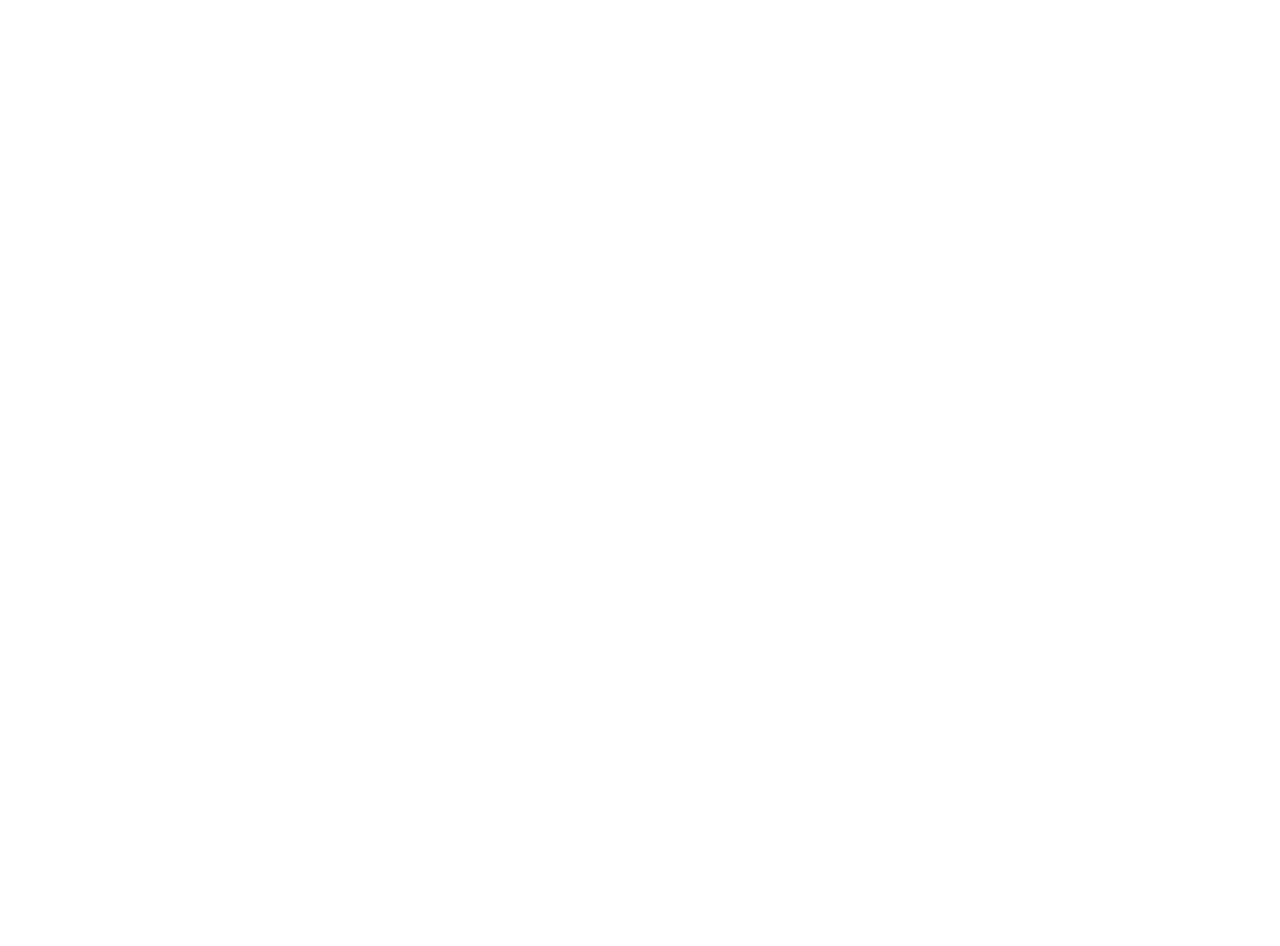
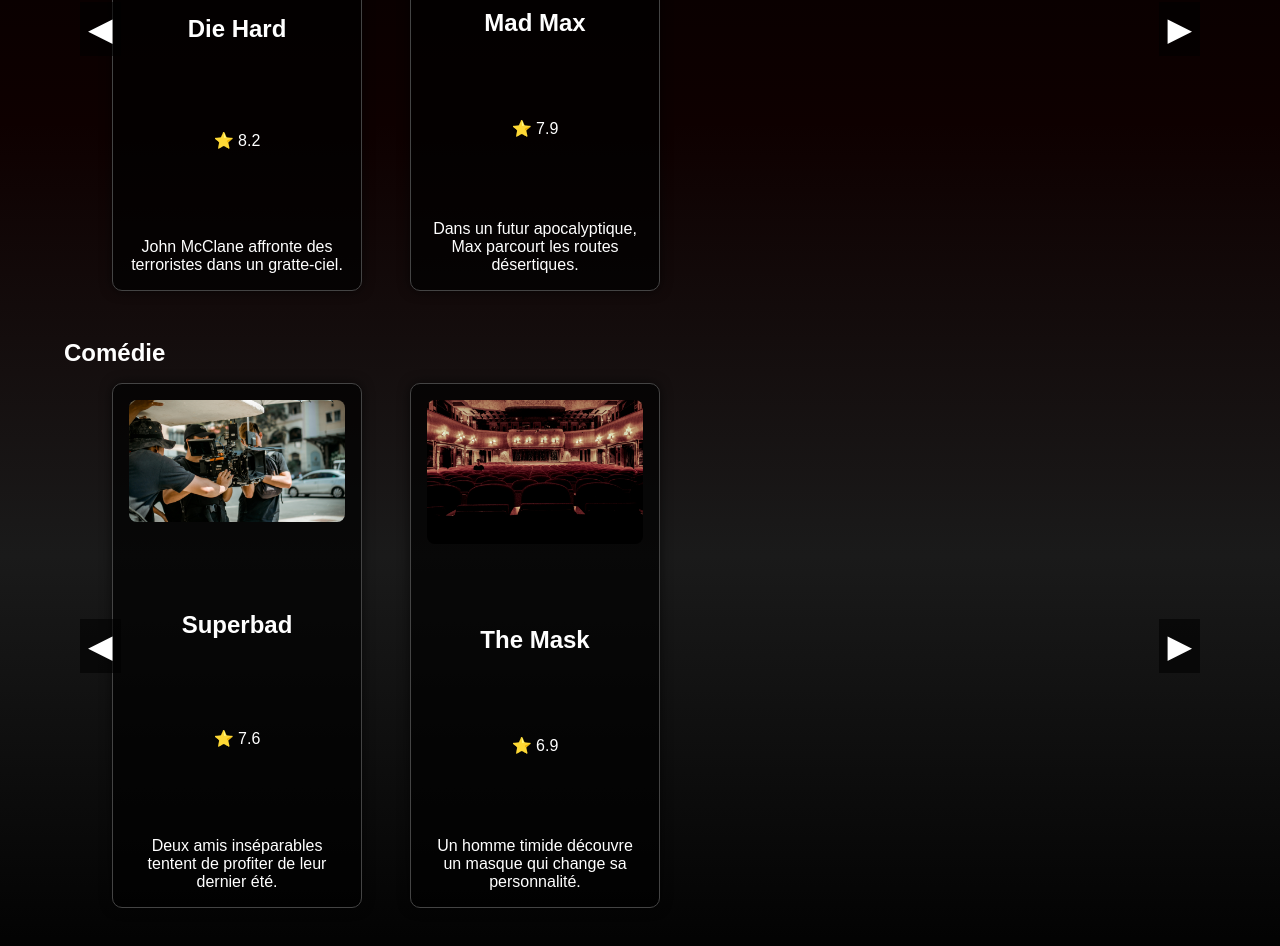
Before and after one commit to vincent-devFullStack/flexstream, a Next.js app: page /film in a window 1280 px wide. Before the commit this address had no page. Shown: the part 840-1786 px from the top of the page. Before the commit the page ends 800 px from the top, so only its background shows below. Built offline with nearby package versions, Linux system fonts and the light colour scheme.

Commit message:
ajout page film et séries

```diff
--- a/src/app/components/Navbar.js
+++ b/src/app/components/Navbar.js
@@ -45,7 +45,7 @@
         <Link href="/" onClick={() => setMenuOpen(false)}>
           Accueil
         </Link>
-        <Link href="/films" onClick={() => setMenuOpen(false)}>
+        <Link href="/film" onClick={() => setMenuOpen(false)}>
           Films
         </Link>
         <Link href="/series" onClick={() => setMenuOpen(false)}>
--- /dev/null
+++ b/src/app/film/page.js
@@ -0,0 +1,105 @@
+"use client";
+import styles from "../page.module.css";
+import Navbar from "../components/Navbar";
+import Movie from "../components/Movie";
+
+const favoriteMovies = [
+  {
+    genre: "Action",
+    movies: [
+      {
+        id: "die-hard",
+        title: "Die Hard",
+        description:
+          "John McClane affronte des terroristes dans un gratte-ciel.",
+        image: "/banner1.jpg",
+        rating: 8.2,
+      },
+      {
+        id: "mad-max",
+        title: "Mad Max",
+        description:
+          "Dans un futur apocalyptique, Max parcourt les routes désertiques.",
+        image: "/banner2.jpg",
+        rating: 7.9,
+      },
+    ],
+  },
+  {
+    genre: "Comédie",
+    movies: [
+      {
+        id: "superbad",
+        title: "Superbad",
+        description:
+          "Deux amis inséparables tentent de profiter de leur dernier été.",
+        image: "/banner3.jpg",
+        rating: 7.6,
+      },
+      {
+        id: "the-mask",
+        title: "The Mask",
+        description:
+          "Un homme timide découvre un masque qui change sa personnalité.",
+        image: "/banner4.jpg",
+        rating: 6.9,
+      },
+    ],
+  },
+];
+
+export default function FilmPage() {
+  function scrollRow(genre, scrollAmount) {
+    const row = document.getElementById(`row-${genre}`);
+    if (row) {
+      row.scrollBy({ left: scrollAmount, behavior: "smooth" });
+    }
+  }
+
+  return (
+    <>
+      <Navbar />
+      <header className={styles.header}>
+        <div className={styles.headerContent}>
+          <h1 className={styles.headerTitle}>Ma sélection de films</h1>
+          <p className={styles.headerDescription}>
+            Découvrez mes coups de cœur par genre.
+          </p>
+        </div>
+      </header>
+      <main className={`${styles.main} backgrounds`}>
+        {favoriteMovies.map((category) => (
+          <section key={category.genre}>
+            <h2 className={styles.sectionTitle}>{category.genre}</h2>
+            <div className={styles.movieRowWrapper}>
+              <button
+                className={styles.scrollButton}
+                onClick={() => scrollRow(category.genre, -300)}
+              >
+                ◀
+              </button>
+              <div className={styles.movieRow} id={`row-${category.genre}`}>
+                {category.movies.map((movie) => (
+                  <Movie
+                    key={movie.id}
+                    id={movie.id}
+                    title={movie.title}
+                    description={movie.description}
+                    image={movie.image}
+                    rating={movie.rating}
+                  />
+                ))}
+              </div>
+              <button
+                className={styles.scrollButton}
+                onClick={() => scrollRow(category.genre, 300)}
+              >
+                ▶
+              </button>
+            </div>
+          </section>
+        ))}
+      </main>
+    </>
+  );
+}
--- a/src/app/page.module.css
+++ b/src/app/page.module.css
@@ -76,6 +76,7 @@
   display: flex;
   flex-direction: column;
   align-items: center;
+  width: 100%;
 }
 
 .footer {
@@ -92,6 +93,77 @@
   z-index: 1000;
   font-size: 14px;
   color: white;
+}
+
+.movieRowWrapper {
+  position: relative;
+  display: flex;
+  align-items: center;
+  margin-bottom: 2rem;
+  width: 90vw; /* prend toute la largeur de l’écran */
+  padding: 0 2rem; /* léger padding gauche/droite */
+  box-sizing: border-box; /* inclut le padding dans la largeur */
+}
+
+.scrollButton {
+  position: absolute;
+  top: 50%;
+  transform: translateY(-50%);
+  background-color: rgba(0, 0, 0, 0.6);
+  color: white;
+  border: none;
+  font-size: 2rem;
+  cursor: pointer;
+  padding: 0.5rem;
+  z-index: 10;
+}
+
+.scrollButton:first-of-type {
+  left: -2rem; /* place hors de la ligne */
+}
+
+.scrollButton:last-of-type {
+  right: -2rem; /* place hors de la ligne */
+}
+
+.movieRow {
+  display: flex;
+  overflow-x: auto;
+  scroll-behavior: smooth;
+  scrollbar-width: none;
+  -ms-overflow-style: none;
+  white-space: nowrap;
+  gap: 1rem;
+  width: 100%;
+}
+
+.movieRow::-webkit-scrollbar {
+  display: none;
+}
+
+.scrollButton {
+  position: absolute;
+  top: 50%;
+  transform: translateY(-50%);
+  background-color: rgba(0, 0, 0, 0.6);
+  color: white;
+  border: none;
+  font-size: 2rem;
+  cursor: pointer;
+  padding: 0.5rem;
+  z-index: 10;
+}
+.scrollButton:first-of-type {
+  left: 1rem; /* ajusté avec le même padding que le wrapper */
+}
+
+.scrollButton:last-of-type {
+  right: 1rem;
+}
+
+.scrollButton:hover {
+  transform: translateY(-50%) scale(1.2);
+  transition: transform 0.2s ease;
 }
 
 @media (max-width: 600px) {
--- a/src/app/styles/Movie.module.css
+++ b/src/app/styles/Movie.module.css
@@ -1,4 +1,7 @@
 .vignette {
+  display: flex;
+  flex-direction: column;
+  justify-content: space-between;
   opacity: 0;
   transform: translateY(20px);
   transition: transform 0.3s ease, opacity 0.6s ease-out;
@@ -13,6 +16,14 @@
   width: 250px;
   flex-shrink: 0;
   text-align: center;
+  overflow: hidden;
+}
+
+.vignette p {
+  word-wrap: break-word;
+  overflow-wrap: break-word;
+  white-space: normal; /* permet le retour à la ligne */
+  margin-top: 0.5rem;
 }
 
 .vignette.visible {
```
Also changed, not shown: src/app/series/page.js (added, +101 -0 lines), public/banner1.jpg.
